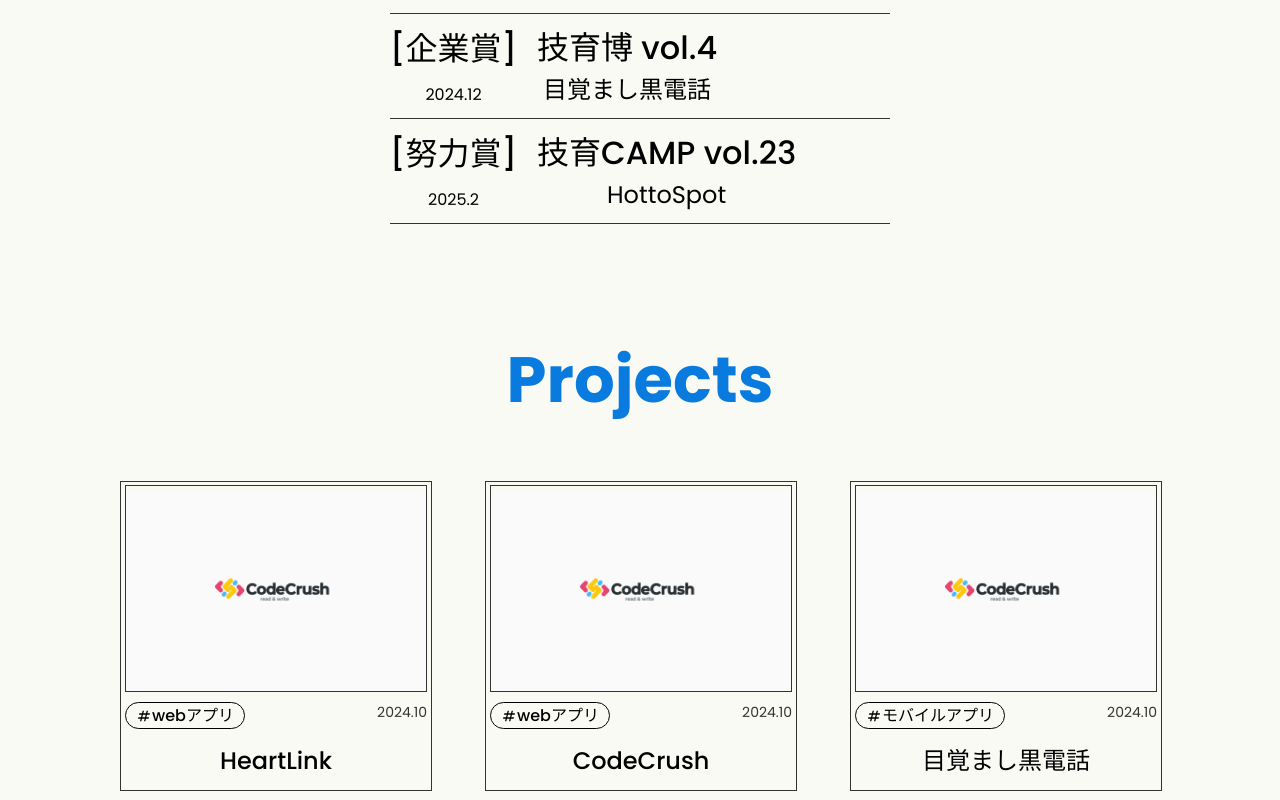
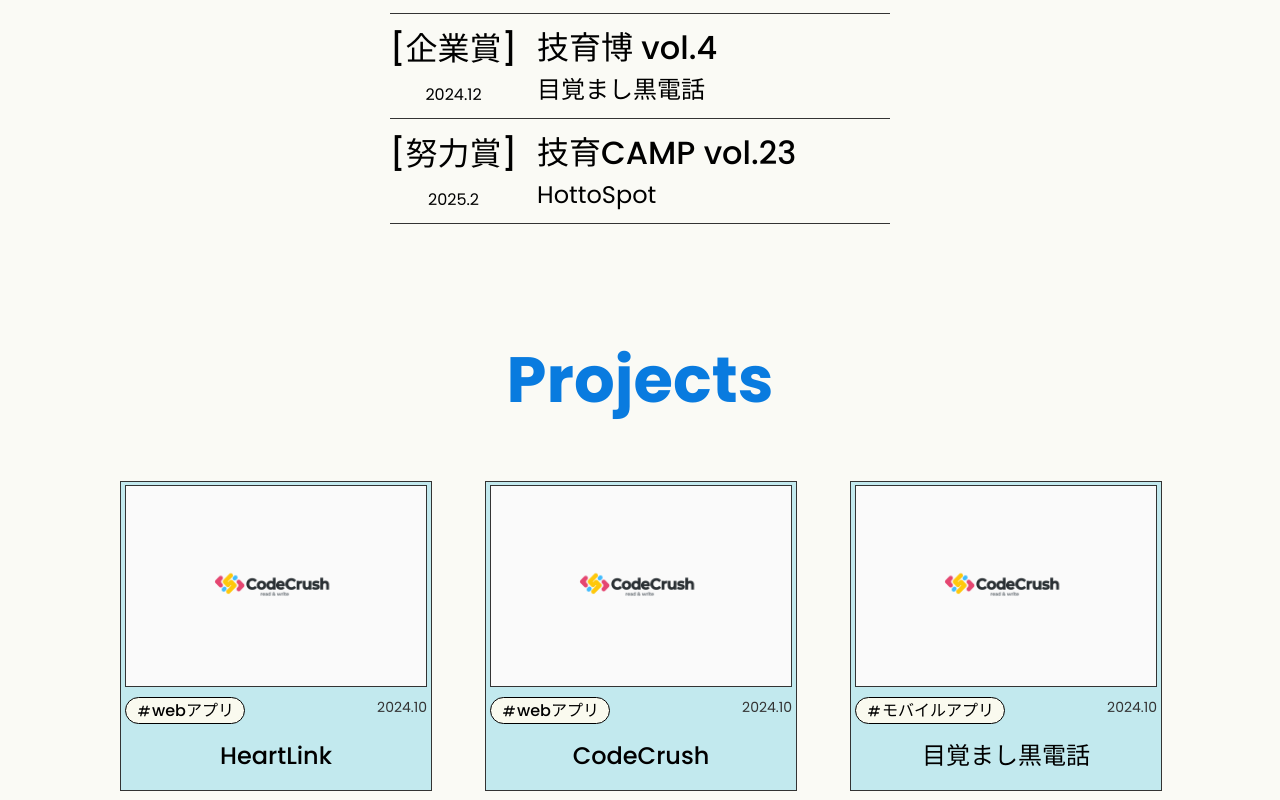
Before and after one commit to ayuayuyu/ayuayuyu.dev, a Next.js app: page / in a window 1280 px wide. Shown: the part 2720-3520 px from the top of the page. Built offline with nearby package versions, Linux system fonts and the light colour scheme; some icons are missing.

Commit message:
scssの修正

```diff
--- a/src/components/features/top/awards/awardCard/index.module.scss
+++ b/src/components/features/top/awards/awardCard/index.module.scss
@@ -31,8 +31,8 @@
   .subAwardInfo {
     display: flex;
     flex-direction: column;
-    align-items: center;
-    justify-content: center;
+    // align-items: center;
+    // justify-content: center;
     .hackathonName {
       font-size: 32px;
       font-weight: 500;
--- a/src/components/features/top/projects/projectCard/index.module.scss
+++ b/src/components/features/top/projects/projectCard/index.module.scss
@@ -2,11 +2,13 @@
   width: 310px;
   height: 305px;
   border: 1px solid #333;
+  // background-color: #fffaf0;
+  // background-color: #bae4ea;
+  background-color: #c2e9ee;
   padding-top: 3px;
   display: flex;
   justify-content: center;
   .image {
-    padding-top: 5px;
     width: 300px;
     height: 200px;
     border: 0.5px solid #333;
@@ -32,4 +34,8 @@
       font-weight: 500;
     }
   }
+  transition: transform 0.3s;
+  &:hover {
+    transform: scale(1.02);
+  }
 }
--- a/src/components/tag/index.module.scss
+++ b/src/components/tag/index.module.scss
@@ -1,8 +1,8 @@
 .tag {
-  // width: 75px;
   height: 25px;
   padding-left: 10px;
   padding-right: 10px;
+  background-color: #fafaef;
   display: inline-block;
   display: flex;
   justify-content: center;
```
